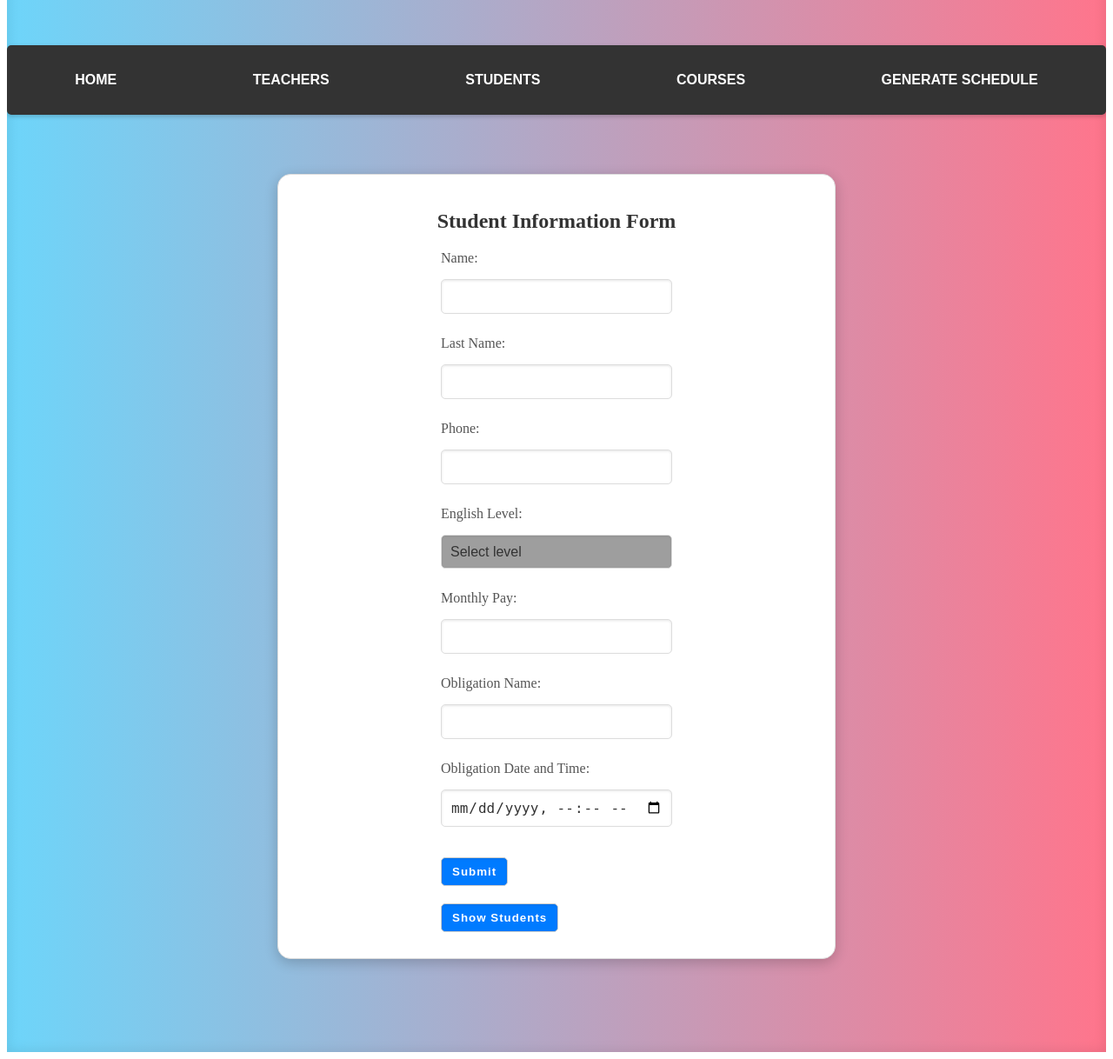
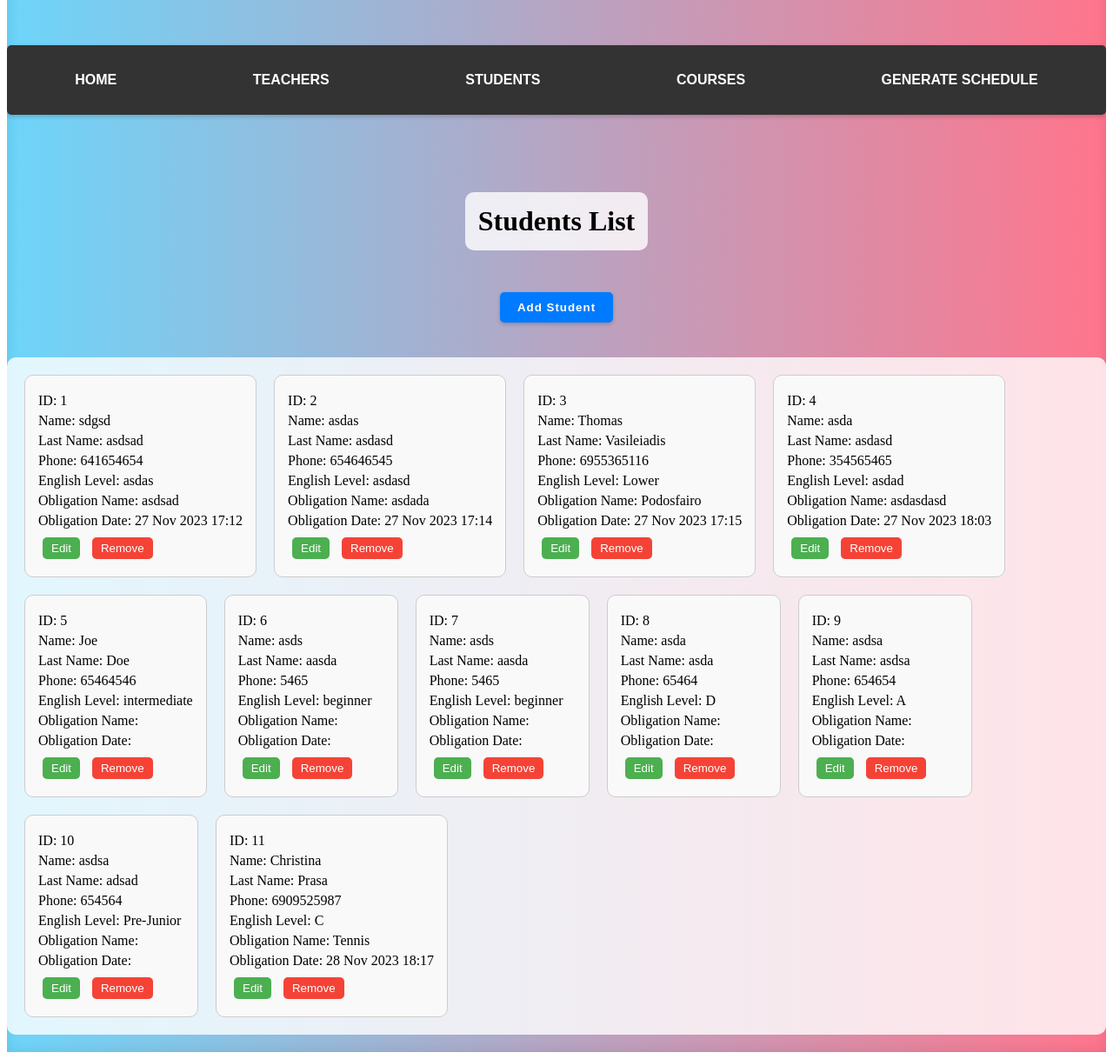
Before and after one commit to ThomasVasileiadis/ClassOrganizer, a Django app: page /classapp/student/ in a window 1280 px wide. Shown: the part 162-1380 px from the top of the page at 87% size. Run offline with Django 4.2, Linux system fonts and the light colour scheme; data comes from the database, SQL or seed files in the repository; both versions use the stored data as it was after the commit; grey boxes are pictures that could not be loaded.

Commit message:
Implementing card view for students and teachers

```diff
--- a/classproject/classapp/models.py
+++ b/classproject/classapp/models.py
@@ -11,9 +11,6 @@ class Student(models.Model):
     english_level = models.CharField(max_length=50, default=' ')
     obligation_name = models.CharField(max_length=50, default=' ')
     obligation_datetime = models.DateTimeField(null=True, blank=True)
-
-    def __str__(self):
-        return (self.name, self.last_name, self.phone, self.english_level, self.obligation_name, self.obligation_datetime)
 
 class Teacher(models.Model):
     teacher_id = models.AutoField(primary_key=True) #primary key
--- a/classproject/classapp/static/style.css
+++ b/classproject/classapp/static/style.css
@@ -272,7 +272,63 @@ h2 {
     }
 }
 
-.show_students_btn {
+.add_students_btn {
+    margin-top: 0.5rem;
+    padding: 10px 20px;
+    border: none;
+    border-radius: 5px;
+    background-color: #007BFF; /* Primary button color */
+    color: white;
+    cursor: pointer;
+    transition: all 0.3s ease; /* Transition for multiple properties */
+    font-weight: bold; /* Makes text bold */
+    letter-spacing: 1px; /* Slightly space out the letters */
+    box-shadow: 0 2px 4px rgba(0, 0, 0, 0.2); /* Subtle shadow for depth */
+
+    /* Hover effect */
+    &:hover {
+        background-color: #0056b3; /* Darker shade on hover */
+        box-shadow: 0 4px 8px rgba(0, 0, 0, 0.3); /* Larger shadow for a 'lifting' effect */
+        transform: translateY(-2px); /* Slightly raise the button */
+    }
+
+    /* Active/Clicked effect */
+    &:active {
+        background-color: #004080; /* Even darker color for a pressed effect */
+        box-shadow: 0 1px 2px rgba(0, 0, 0, 0.2); /* Smaller shadow to simulate being pressed */
+        transform: translateY(1px); /* Offset for the pressed effect */
+    }
+}
+
+.add_teachers_btn {
+    margin-top: 0.5rem;
+    padding: 10px 20px;
+    border: none;
+    border-radius: 5px;
+    background-color: #007BFF; /* Primary button color */
+    color: white;
+    cursor: pointer;
+    transition: all 0.3s ease; /* Transition for multiple properties */
+    font-weight: bold; /* Makes text bold */
+    letter-spacing: 1px; /* Slightly space out the letters */
+    box-shadow: 0 2px 4px rgba(0, 0, 0, 0.2); /* Subtle shadow for depth */
+
+    /* Hover effect */
+    &:hover {
+        background-color: #0056b3; /* Darker shade on hover */
+        box-shadow: 0 4px 8px rgba(0, 0, 0, 0.3); /* Larger shadow for a 'lifting' effect */
+        transform: translateY(-2px); /* Slightly raise the button */
+    }
+
+    /* Active/Clicked effect */
+    &:active {
+        background-color: #004080; /* Even darker color for a pressed effect */
+        box-shadow: 0 1px 2px rgba(0, 0, 0, 0.2); /* Smaller shadow to simulate being pressed */
+        transform: translateY(1px); /* Offset for the pressed effect */
+    }
+}
+
+.go_back_btn{
     margin-top: 0.5rem;
     padding: 10px 20px;
     border: none;
@@ -433,42 +489,44 @@ h2 {
     color: #dcdcdc;
 }
 
-.students-section {
-    margin: 20px;
+
+/* STUDENT FORM */
+
+.students-container {
+    display: flex;
+    flex-wrap: wrap; /* Enable wrapping to a new line */
+    gap: 20px;
+    padding: 20px;
 }
 
-.students-header {
-    display: flex;
-    justify-content: space-between;
-    align-items: center;
-    margin-bottom: 20px;
+.student-box {
+    border: 1px solid #ccc;
+    padding: 15px;
+    border-radius: 10px;
+    background-color: #f9f9f9;
+    min-width: 200px; /* Minimum width for each box */
+    max-width: calc(100% - 40px); /* Ensure it fits in container with padding */
+    box-sizing: border-box; /* Include padding and border in the width */
 }
 
-.students-title {
-    margin: 0;
-}
-
-.students-list {
-    display: grid;
-    grid-gap: 20px;
-}
-
-.student-card {
-    border: 1px solid #ddd;
-    padding: 15px;
-    border-radius: 8px;
-    box-shadow: 0 2px 4px rgba(0,0,0,0.1);
-}
-
-.student-info p {
+.student-box p {
     margin: 5px 0;
 }
 
-.student-actions {
-    margin-top: 10px;
-    text-align: right;
+.edit-btn, .remove-btn {
+    padding: 5px 10px;
+    margin: 5px;
+    border: none;
+    border-radius: 5px;
+    cursor: pointer;
 }
 
-.edit_btn, .delete_btn {
-    margin-left: 5px;
+.edit-btn {
+    background-color: #4CAF50;
+    color: white;
 }
+
+.remove-btn {
+    background-color: #f44336;
+    color: white;
+}
--- a/classproject/classapp/templates/student.html
+++ b/classproject/classapp/templates/student.html
@@ -26,57 +26,22 @@
                 <li class="nav-item"><a href="{% url 'schedule' %}">Generate Schedule</a></li>
             </ul>
         </nav>
-        <div class="form-container">
-            <!-- Form contents remain the same -->
-            <h2>Student Information Form</h2>
-            <form action="{% url 'student' %}" method="post">
-                {% csrf_token %} <!-- Required for Django forms to prevent CSRF attacks -->
-                <div class="form-group">
-                    <label for="name">Name:</label>
-                    <input type="text" id="name" name="name" maxlength="50" required>
-                </div>
-                <div class="form-group">
-                    <label for="last_name">Last Name:</label>
-                    <input type="text" id="last_name" name="last_name" maxlength="50" required>
-                </div>
-                <div class="form-group">
-                    <label for="phone">Phone:</label>
-                    <input type="text" id="phone" name="phone" maxlength="50" required>
-                </div>
-                <div class="form-group">
-                    <label for="level">English Level:</label>
-                    <select id="level" name="level" required>
-                        <option value="">Select level</option>
-                        <option value="Pre-Junior">Pre-Junior</option>
-                        <option value="Junior">Junior</option>
-                        <option value="A">A</option>
-                        <option value="B">B</option>
-                        <option value="C">C</option>
-                        <option value="D">D</option>
-                        <option value="E">E</option>
-                        <option value="Lower">Lower</option>
-                        <option value="Profficiency">Profficiency</option>
-                    </select>
-                </div>
-                <div class="form-group">
-                    <label for="phone">Monthly Pay:</label>
-                    <input type="number" id="monthly-pay" name="monthly-pay" maxlength="50" required>
-                </div>
-                <div class="form-group">
-                    <label for="name">Obligation Name:</label>
-                    <input type="text" id="name" name="obligation_name" maxlength="50">
-                </div>
-                <div class="form-group">
-                    <label for="datetime">Obligation Date and Time:</label>
-                    <input type="datetime-local" id="datetime" name="obligation_datetime">
-                </div>
-
-                <button class="student_submit_btn" type="submit">Submit</button>
-                <div>
-                    <button class="show_students_btn" type="submit" onclick="window.location.href='student_info/'">Show Students</button>
-                </div>
-            </form>
+        <h1>Students List</h1>
+        <button class="add_students_btn" type="submit" onclick="window.location.href='addstudent/'">Add Student</button>
+        <div class="students-container">
+            {% for student in data %}
+            <div class="student-box">
+                <p>ID: {{ student.student_id }}</p>
+                <p>Name: {{ student.name }}</p>
+                <p>Last Name: {{ student.last_name }}</p>
+                <p>Phone: {{ student.phone }}</p>
+                <p>English Level: {{ student.english_level }}</p>
+                <p>Obligation Name: {{ student.obligation_name }}</p>
+                <p>Obligation Date: {{ student.obligation_datetime|date:"d M Y H:i" }}</p>
+                <button class="edit-btn">Edit</button>
+                <button class="remove-btn">Remove</button>
+            </div>
+            {% endfor %}
         </div>
-    </div>
 </body>
 </html>
--- a/classproject/classapp/urls.py
+++ b/classproject/classapp/urls.py
@@ -9,7 +9,7 @@ urlpatterns = [
     path('teacher/', views.teacher, name='teacher'),
     path('course/', views.course, name='course'),
     path('schedule/', views.schedule, name='schedule'),
-    path('student/student_info/', views.student_info, name='student_info'),
-    path('teacher/teacher_info/', views.teacher_info, name='teacher_info'),
+    path('student/addstudent/', views.addstudent, name='addstudent'),
+    path('teacher/addteacher/', views.addteacher, name='addteacher'),
     path('course/course_info/', views.course_info, name='course_info'),
 ]
--- a/classproject/classapp/views.py
+++ b/classproject/classapp/views.py
@@ -31,10 +31,25 @@ def student(request):
     context = {'data': data}
     return render(request, 'student.html', context)
 
-def student_info(request):
+def addstudent(request):
+    if request.method == 'POST':
+        student_name = request.POST.get('name')
+        student_lastname = request.POST.get('last_name')
+        student_phone = request.POST.get('phone')
+        student_level = request.POST.get('level')
+        student_obligationname = request.POST.get('obligation_name')
+        student_obligationdate = request.POST.get('obligation_datetime')
+
+        if not student_obligationdate:
+            student_obligationdate = None
+
+        student = Student(name=student_name, last_name=student_lastname, phone=student_phone, english_level=student_level, obligation_name=student_obligationname, obligation_datetime=student_obligationdate)
+        student.save()
     data = Student.objects.all()
     context = {'data': data}
-    return render(request, 'studentinfo.html', context)
+    return render(request, 'addstudent.html', context)
+
+
 
 
 
@@ -56,10 +71,22 @@ def teacher(request):
 
     return render(request, 'teacher.html', context)
 
-def teacher_info(request):
+def addteacher(request):
+    if request.method == 'POST':
+        teacher_name = request.POST.get('name')
+        teacher_lastname = request.POST.get('last_name')
+        teacher_phone = request.POST.get('phone')
+        teacher_workingdays = request.POST.getlist('working_days')
+
+        # Join the list into a string with a separator
+        teacher_workingdays_str = ', '.join(teacher_workingdays)
+
+        teacher = Teacher(name=teacher_name, last_name=teacher_lastname, phone=teacher_phone, working_days=teacher_workingdays_str)
+        teacher.save()
     data = Teacher.objects.all()
     context = {'data': data}
-    return render(request, 'teacher_info.html', context)
+
+    return render(request, 'addteacher.html', context)
 
 def course(request):
     return render(request, 'course.html', {'course': course})
--- a/classproject/classproject/urls.py
+++ b/classproject/classproject/urls.py
@@ -21,6 +21,6 @@ from classapp import views
 
 urlpatterns = [
     path('admin/', admin.site.urls),
-    path('home/', views.home, name='home'),
+    path('', views.home, name='home'),
     path('classapp/', include('classapp.urls')),  # Include classapp URLs
 ]
```
Also changed, not shown: classproject/classapp/templates/addstudent.html (added, +82 -0 lines), classproject/classapp/templates/addteacher.html (added, +69 -0 lines), classproject/classapp/templates/student_info.html (deleted, +0 -40 lines), classproject/classapp/templates/teacher.html (+14 -35 lines), classproject/classapp/templates/teacher_info.html (deleted, +0 -38 lines), classproject/db.sqlite3.
